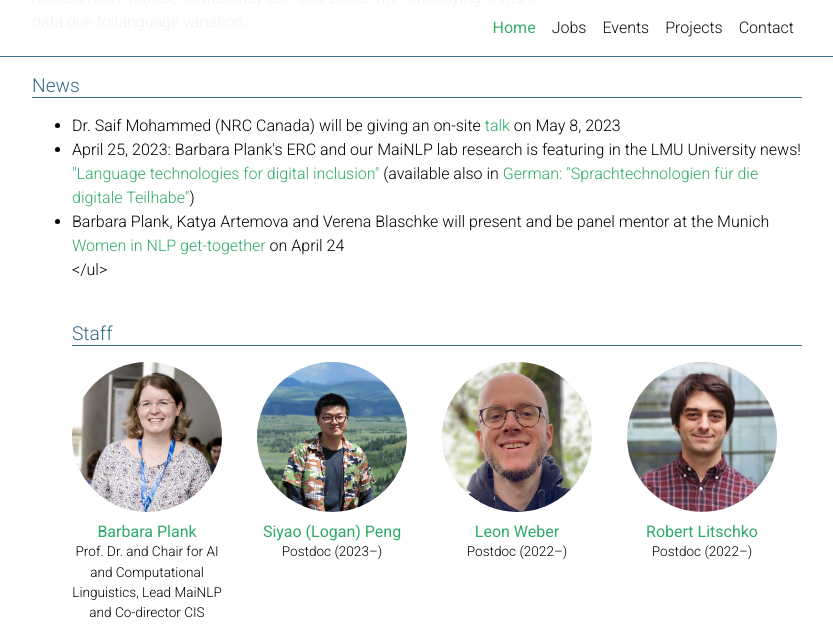
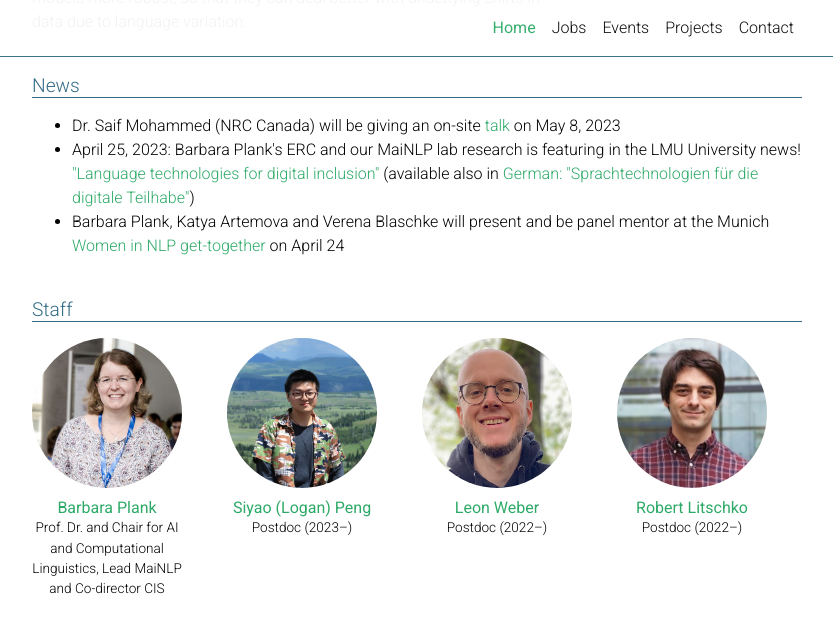
Before and after one commit to mainlp/mainlp.github.io, a Jekyll site: the page built from _pages/about.md, in a window 1280 px wide and 900 px high, scrolled down 302 px, cut to the strip 0-635 px from the top of the window. Shown: the whole strip, without its empty margins (223-1056 px from the left). Built offline with Jekyll 4.4.1, drawn with Linux system fonts in a browser that asks for light colours; full-size pictures stand in for the smaller copies a plugin makes; comment, search, counter and statistics services are not loaded; a style sheet for code colours, icons or effects is not loaded.

Commit message:
add </li>

```diff
--- a/_pages/about.md
+++ b/_pages/about.md
@@ -121,7 +121,7 @@ In broad terms, our aim is to make NLP models more robust, so that they can deal
   <h2 class="category">News</h2>
    <ul>
     <li>Dr. Saif Mohammed (NRC Canada) will be giving an on-site <a href="/events/#2023-05-08-saif-mohammed">talk</a> on May 8, 2023</li>
-    <li>April 25, 2023: Barbara Plank's ERC and our MaiNLP lab research is featuring in the LMU University news! <a href="https://www.lmu.de/en/newsroom/news-overview/news/language-technologies-for-digital-inclusion.html">"Language technologies for digital inclusion"</a> (available also in <a href="https://www.lmu.de/de/newsroom/newsuebersicht/news/sprachtechnologien-fuer-die-digitale-teilhabe.html">German: "Sprachtechnologien für die digitale Teilhabe"</a>)
+    <li>April 25, 2023: Barbara Plank's ERC and our MaiNLP lab research is featuring in the LMU University news! <a href="https://www.lmu.de/en/newsroom/news-overview/news/language-technologies-for-digital-inclusion.html">"Language technologies for digital inclusion"</a> (available also in <a href="https://www.lmu.de/de/newsroom/newsuebersicht/news/sprachtechnologien-fuer-die-digitale-teilhabe.html">German: "Sprachtechnologien für die digitale Teilhabe"</a>)</li>
     <li>Barbara Plank, Katya Artemova and Verena Blaschke will present and be panel mentor at the Munich <a href="https://www.eventbrite.de/e/get-together-women-in-nlp-tickets-616473698427">Women in NLP get-together</a> on April 24</li>
   </ul>
 
```
